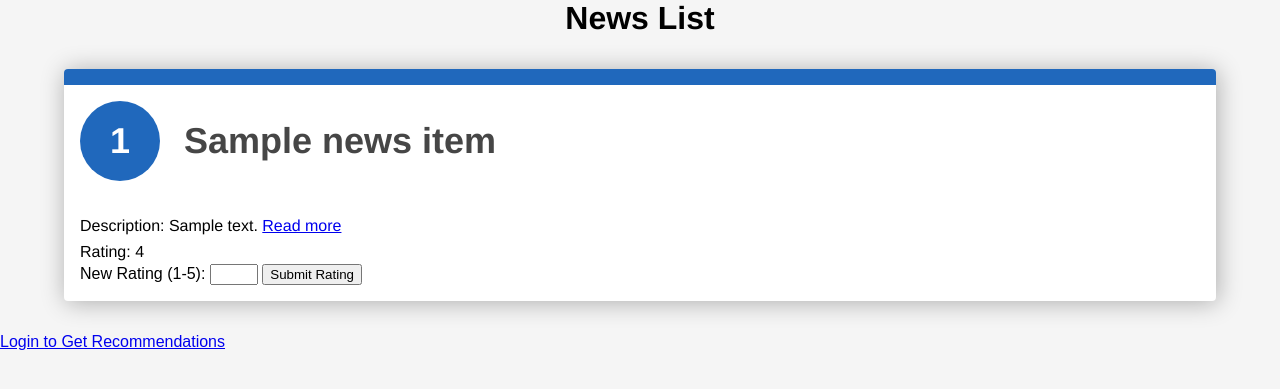
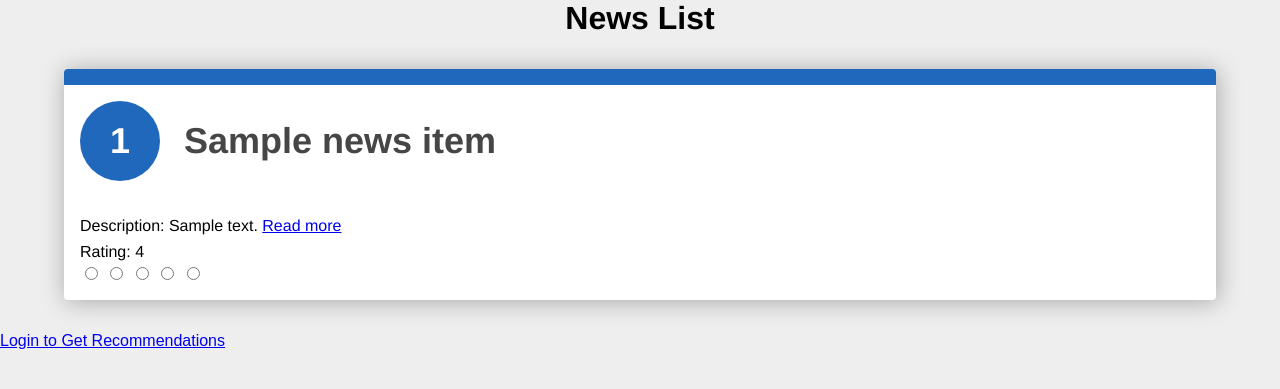
Before and after one commit to marinvanessa/News-Recommendation, a Django app: template NewsRecommendation/News/app/templates/news_list.html in a window 1280 px wide. Shown: the top 389 px of the page. Run offline with Django 4.2, Linux system fonts and the light colour scheme; the template is opened without the code that fills it: most values are stand-ins (such as "Sample title", 1, 10 or a date in 2020).

Commit message:
Changed the design for rating news.

```diff
--- a/NewsRecommendation/News/app/static/styles/news_list.css
+++ b/NewsRecommendation/News/app/static/styles/news_list.css
@@ -95,3 +95,74 @@ li::before {
     left: 0;
     background:  var(--brandColor);
 }
+
+
+body{
+  background-color: #eee;
+}
+
+.stars {
+  width: 270px;
+  display: inline-block;
+}
+
+ .mt-200{
+     margin-top:200px;
+ }
+
+input.star { display: none; }
+
+
+
+label.star {
+
+  float: right;
+
+  padding: 10px;
+
+  font-size: 36px;
+
+  color: #4A148C;
+
+  transition: all .2s;
+
+}
+
+
+
+input.star:checked ~ label.star:before {
+
+  content: '\f005';
+
+  color: #FD4;
+
+  transition: all .25s;
+
+}
+
+
+input.star-5:checked ~ label.star:before {
+
+  color: #FE7;
+
+  text-shadow: 0 0 20px #952;
+
+}
+
+
+
+input.star-1:checked ~ label.star:before { color: #F62; }
+
+
+
+label.star:hover { transform: rotate(-15deg) scale(1.3); }
+
+
+
+label.star:before {
+
+  content: '\f006';
+
+  font-family: FontAwesome;
+
+}
--- a/NewsRecommendation/News/app/templates/news_list.html
+++ b/NewsRecommendation/News/app/templates/news_list.html
@@ -10,27 +10,55 @@
 
 <h1>News List</h1>
 
+<script>
+    document.addEventListener('DOMContentLoaded', function () {
+        const starRatingForm = document.querySelector('.star-rating-form');
+        const starInputs = document.querySelectorAll('.star-rating input');
+
+        starInputs.forEach(function (input) {
+            input.addEventListener('click', function () {
+                starRatingForm.submit();
+            });
+        });
+    });
+</script>
+
 <ol style="--length: {{ news_data|length }}" role="list">
     {% for news_item in news_data %}
     <li style="--i: {{ forloop.counter }}">
         <h3>{{ news_item.title }}</h3>
         <p> Description: {{ news_item.description }}
-        <a href="{{ news_item.link }}" target="_blank">Read more</a>
+            <a href="{{ news_item.link }}" target="_blank">Read more</a>
         </p>
 
-        <!-- Display the rating or 0 if not available -->
         <div>
             <p>Rating: {{ news_item.rating }}</p>
         </div>
+        <div class="stars">
 
-        <!-- Form to submit a new rating -->
-        <form method="post" action="{% url 'update_rating' %}">
-            {% csrf_token %}
-            <input type="hidden" name="news_id" value="{{ news_item.id }}">
-            <label for="new_rating">New Rating (1-5): </label>
-            <input type="number" name="new_rating" id="new_rating" min="1" max="5" required>
-            <button type="submit">Submit Rating</button>
-        </form>
+            <form method="post" action="{% url 'update_rating' %}" class="star-rating-form">
+                {% csrf_token %}
+                <input type="hidden" name="news_id" value="{{ news_item.id }}">
+
+                <div class="star-rating">
+                    <input type="radio" id="star1" name="new_rating" value="1" required>
+                    <label for="star5" title="1 stars"></label>
+
+                    <input type="radio" id="star2" name="new_rating" value="2">
+                    <label for="star4" title="2 stars"></label>
+
+                    <input type="radio" id="star3" name="new_rating" value="3">
+                    <label for="star3" title="3 stars"></label>
+
+                    <input type="radio" id="star4" name="new_rating" value="4">
+                    <label for="star2" title="4 stars"></label>
+
+                    <input type="radio" id="star5" name="new_rating" value="5">
+                    <label for="star1" title="5 star"></label>
+                </div>
+
+            </form>
+        </div>
     </li>
     {% endfor %}
 </ol>
```
